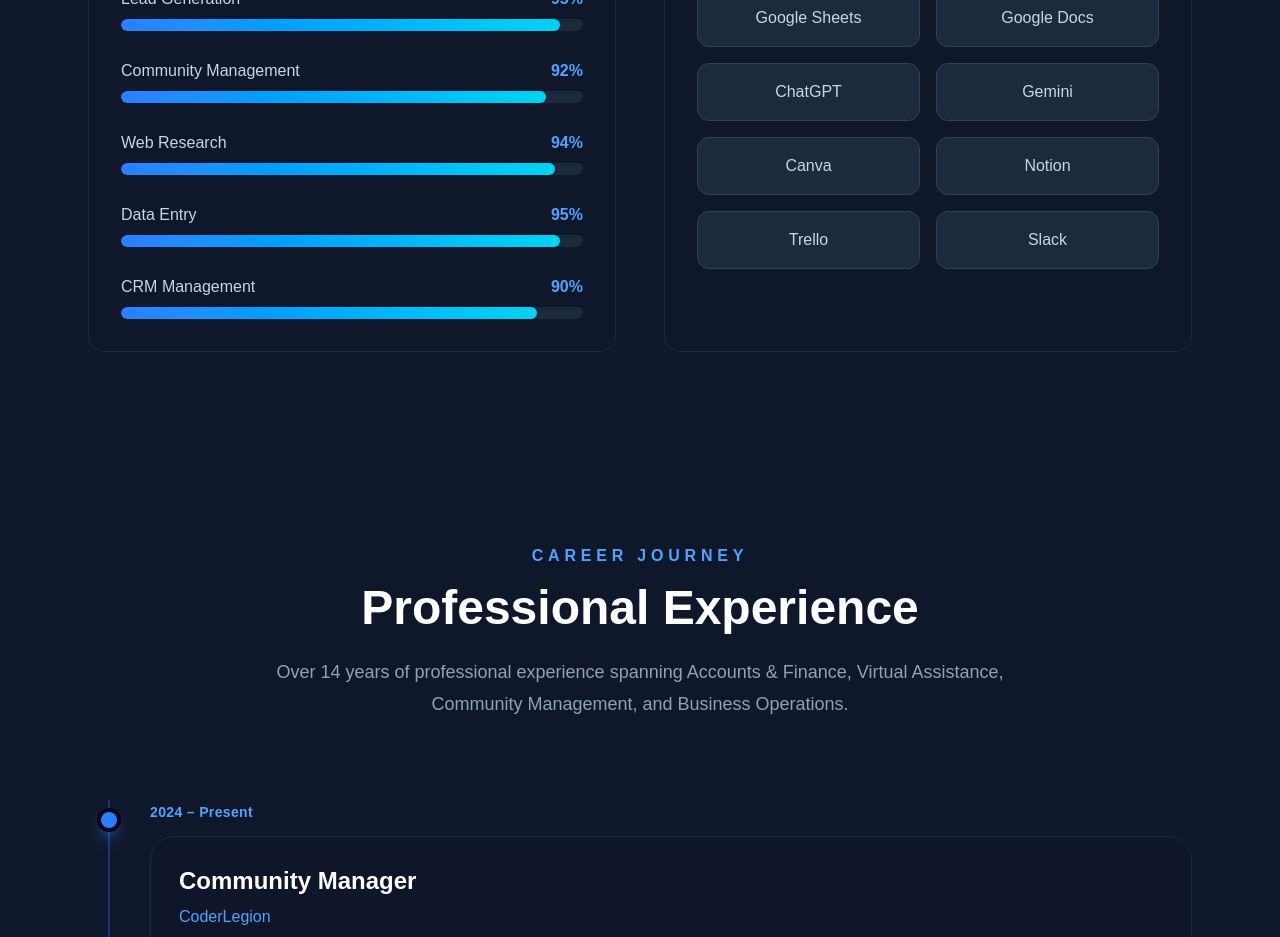
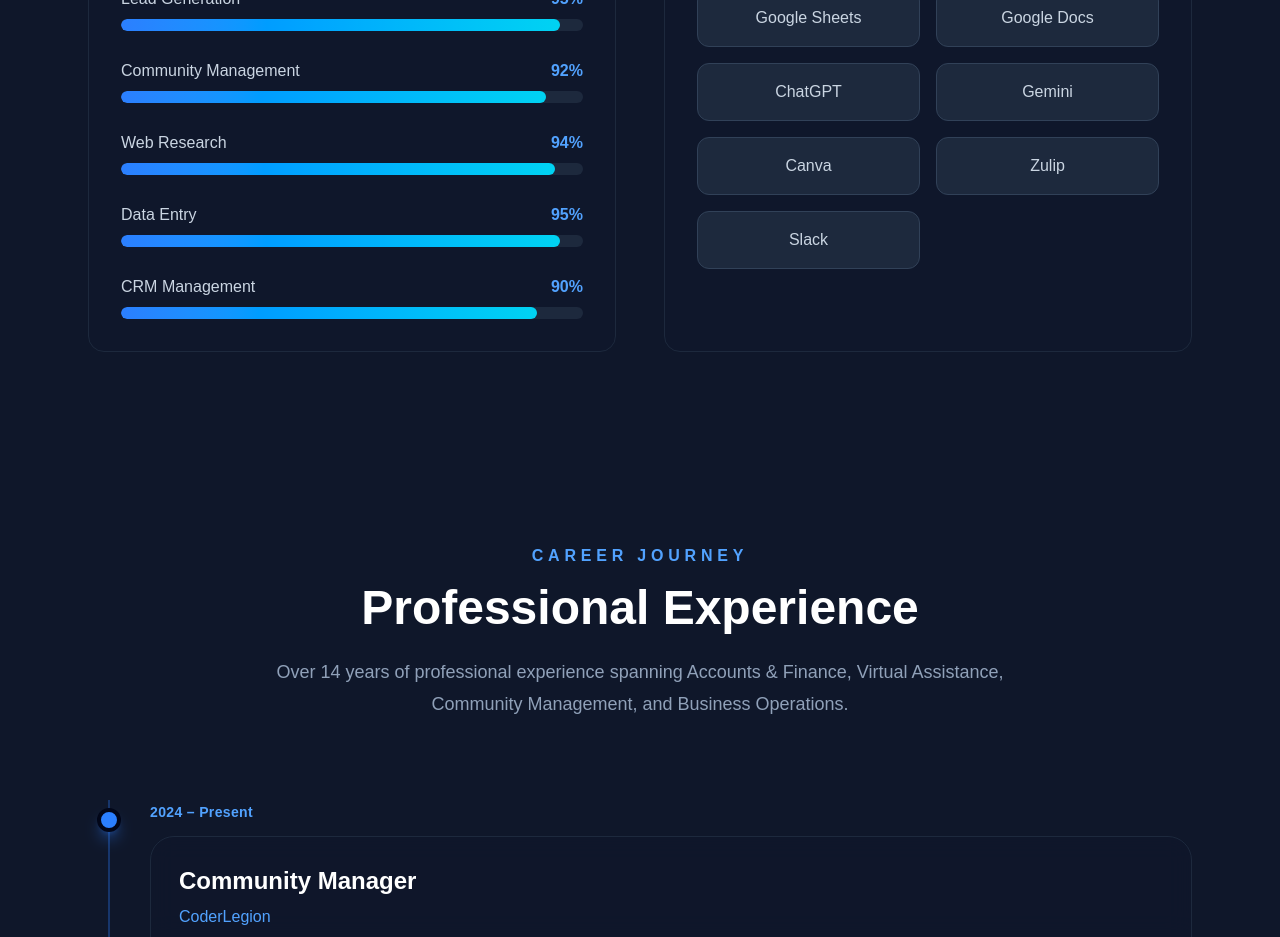
Before and after one commit to mehadihasanctg/portfolio, a Next.js app: page / in a window 1280 px wide. Shown: the part 2140-3077 px from the top of the page. Built offline with nearby package versions, Linux system fonts and the light colour scheme.

Commit message:
Complete portfolio redesign

```diff
--- a/components/Skills.tsx
+++ b/components/Skills.tsx
@@ -16,8 +16,7 @@
     "ChatGPT",
     "Gemini",
     "Canva",
-    "Notion",
-    "Trello",
+    "Zulip",
     "Slack",
   ];
 
```
